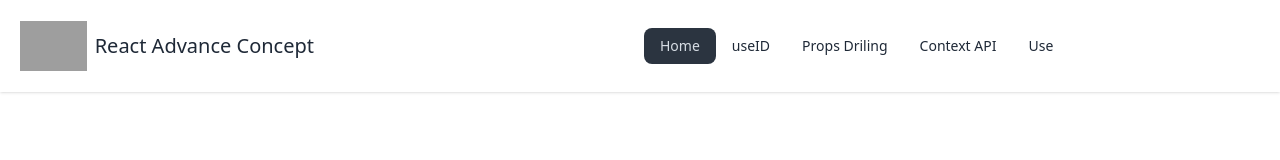
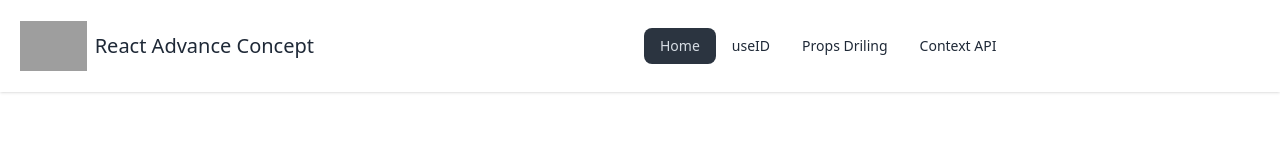
Before and after one commit to minhazapon/react.js-advance-concept, a React (Vite) app: page / in a window 1280 px wide. Shown: the top 160 px of the page. Built offline with nearby package versions, Linux system fonts and the light colour scheme; grey boxes are pictures that could not be loaded.

Commit message:
added file

```diff
--- a/src/Nav.jsx
+++ b/src/Nav.jsx
@@ -7,7 +7,6 @@ function Nav() {
         <li><NavLink to='/id'>useID</NavLink></li>
         <li><NavLink to='/pd'>Props Driling</NavLink></li>
         <li><NavLink to='/context'>Context API</NavLink></li>
-        <li><NavLink to='/use'>Use</NavLink></li>
     </>
 
     return (
```
